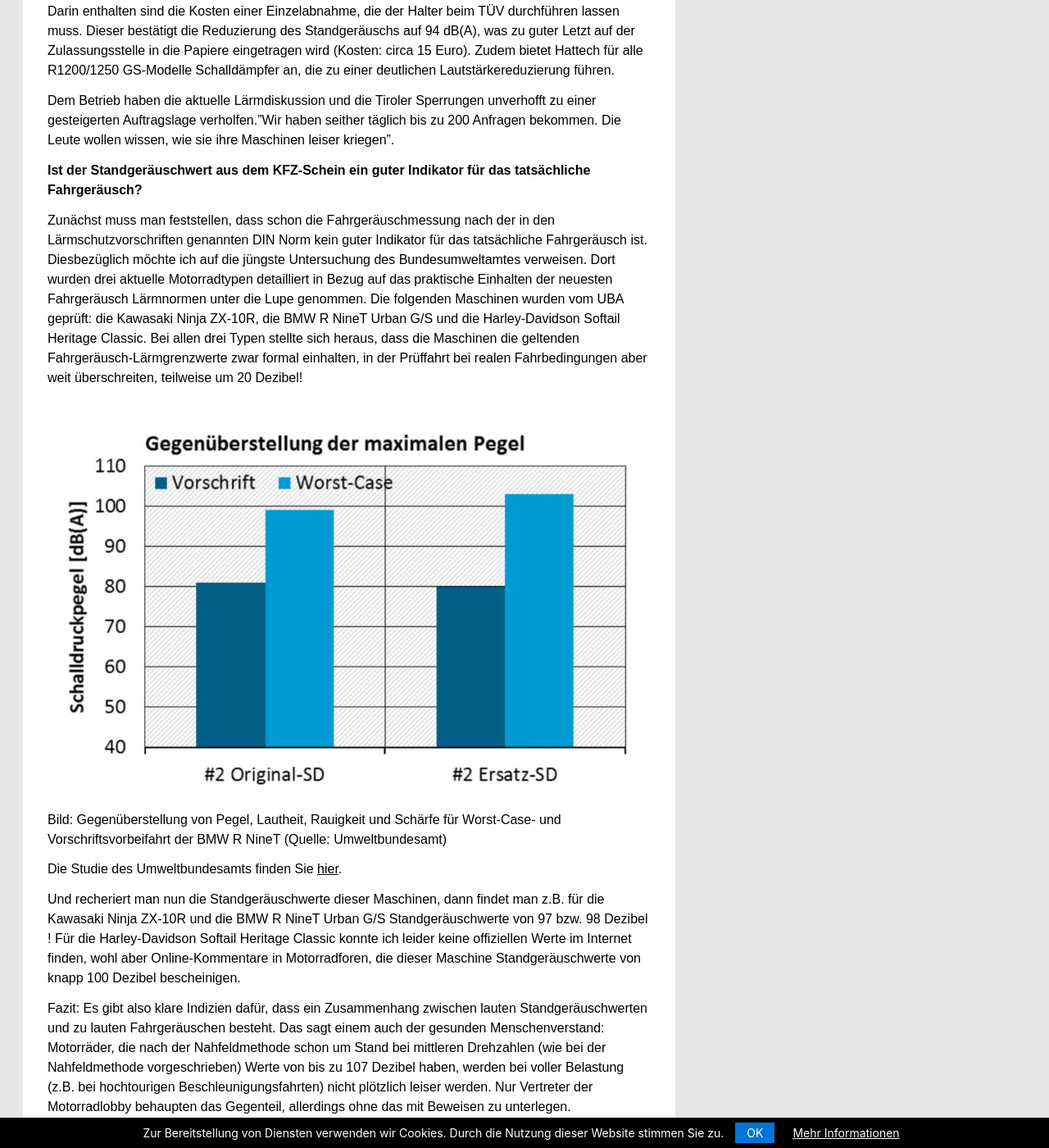
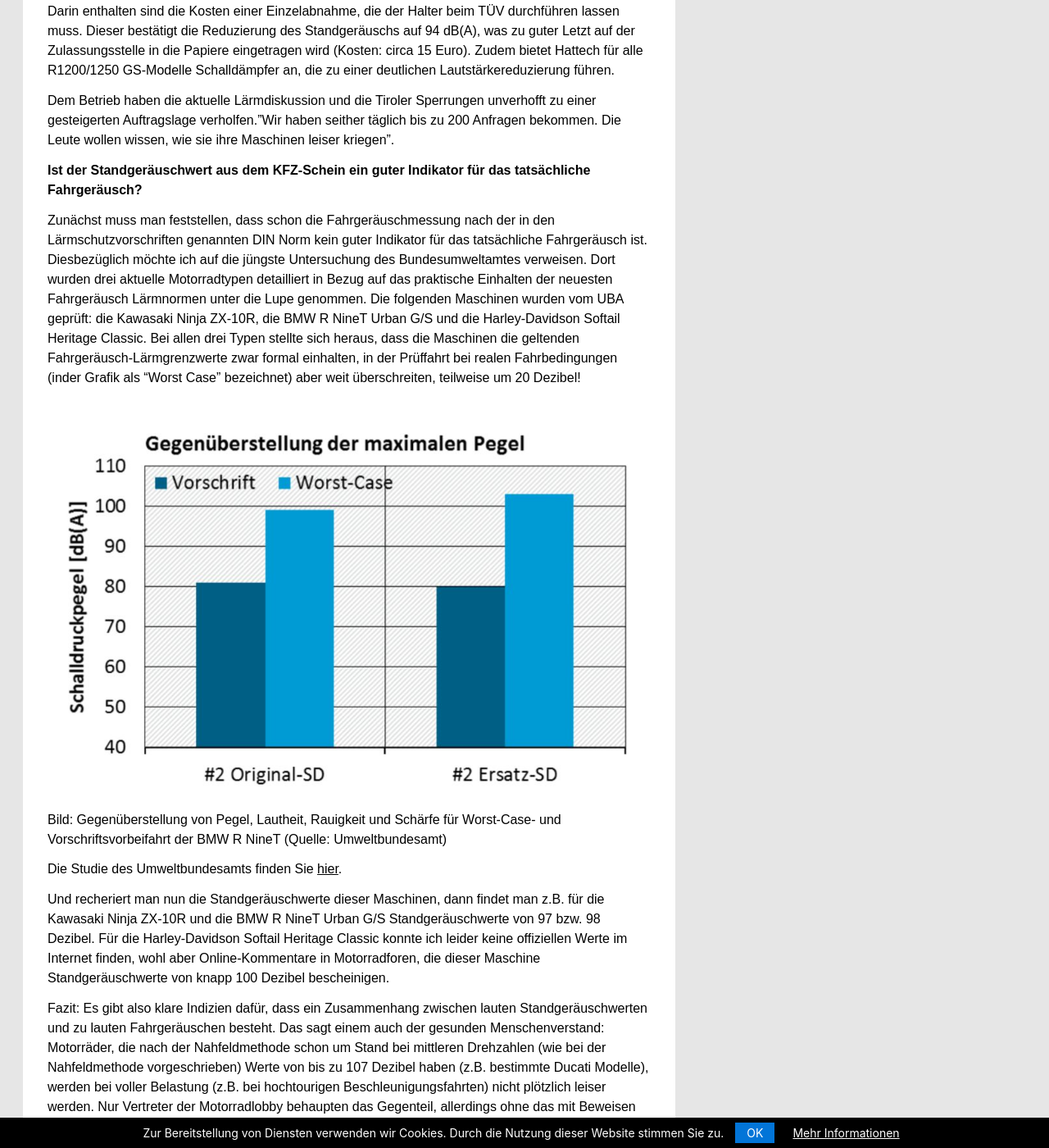
Before and after one commit to rettet-die-stille/rettet-die-stille.github.io, a Jekyll site: the page built from _posts/2020-08-03-was-gegen-motorradlaerm-helfen-wuerde-und-was-nicht.md, in a window 1280 px wide and 1400 px high, scrolled down 2697 px. Shown: the whole window at 82% size. Built offline with Jekyll 4.4.1, drawn with Linux system fonts in a browser that asks for light colours.

Commit message:
Update 2020-08-03-was-gegen-motorradlaerm-helfen-wuerde-und-was-nicht.md

```diff
--- a/_posts/2020-08-03-was-gegen-motorradlaerm-helfen-wuerde-und-was-nicht.md
+++ b/_posts/2020-08-03-was-gegen-motorradlaerm-helfen-wuerde-und-was-nicht.md
@@ -54,7 +54,7 @@ Dem Betrieb haben die aktuelle Lärmdiskussion und die Tiroler Sperrungen unverh
 
 **Ist der Standgeräuschwert aus dem KFZ-Schein ein guter Indikator für das tatsächliche Fahrgeräusch?**
 
-Zunächst muss man feststellen, dass schon die Fahrgeräuschmessung nach der in den Lärmschutzvorschriften genannten DIN Norm kein guter Indikator für das tatsächliche Fahrgeräusch ist. Diesbezüglich möchte ich auf die jüngste Untersuchung des Bundesumweltamtes verweisen. Dort wurden drei aktuelle Motorradtypen detailliert in Bezug auf das praktische Einhalten der neuesten Fahrgeräusch Lärmnormen unter die Lupe genommen. Die folgenden Maschinen wurden vom UBA geprüft: die Kawasaki Ninja ZX-10R, die BMW R NineT Urban G/S und die Harley-Davidson Softail Heritage Classic. Bei allen drei Typen stellte sich heraus, dass die Maschinen die geltenden Fahrgeräusch-Lärmgrenzwerte zwar formal einhalten, in der Prüffahrt bei realen Fahrbedingungen aber weit überschreiten, teilweise um 20 Dezibel!
+Zunächst muss man feststellen, dass schon die Fahrgeräuschmessung nach der in den Lärmschutzvorschriften genannten DIN Norm kein guter Indikator für das tatsächliche Fahrgeräusch ist. Diesbezüglich möchte ich auf die jüngste Untersuchung des Bundesumweltamtes verweisen. Dort wurden drei aktuelle Motorradtypen detailliert in Bezug auf das praktische Einhalten der neuesten Fahrgeräusch Lärmnormen unter die Lupe genommen. Die folgenden Maschinen wurden vom UBA geprüft: die Kawasaki Ninja ZX-10R, die BMW R NineT Urban G/S und die Harley-Davidson Softail Heritage Classic. Bei allen drei Typen stellte sich heraus, dass die Maschinen die geltenden Fahrgeräusch-Lärmgrenzwerte zwar formal einhalten, in der Prüffahrt bei realen Fahrbedingungen (inder Grafik als "Worst Case" bezeichnet) aber weit überschreiten, teilweise um 20 Dezibel!
 
 <br />
 
@@ -64,9 +64,9 @@ Bild: Gegenüberstellung von Pegel, Lautheit, Rauigkeit und Schärfe für Worst-
 
 Die Studie des Umweltbundesamts finden Sie <span style="text-decoration: underline;">[hier](https://www.umweltbundesamt.de/sites/default/files/medien/479/publikationen/texte_161-2020_ueberpruefung_der_geraeuschemissionen_von_motorraedern_im_realen_verkehr.pdf)</span>.
 
-Und recheriert man nun die Standgeräuschwerte dieser Maschinen, dann findet man z.B. für die Kawasaki Ninja ZX-10R und die BMW R NineT Urban G/S Standgeräuschwerte von 97 bzw. 98 Dezibel ! Für die Harley-Davidson Softail Heritage Classic konnte ich leider keine offiziellen Werte im Internet finden, wohl aber Online-Kommentare in Motorradforen, die dieser Maschine Standgeräuschwerte von knapp 100 Dezibel bescheinigen.
+Und recheriert man nun die Standgeräuschwerte dieser Maschinen, dann findet man z.B. für die Kawasaki Ninja ZX-10R und die BMW R NineT Urban G/S Standgeräuschwerte von 97 bzw. 98 Dezibel. Für die Harley-Davidson Softail Heritage Classic konnte ich leider keine offiziellen Werte im Internet finden, wohl aber Online-Kommentare in Motorradforen, die dieser Maschine Standgeräuschwerte von knapp 100 Dezibel bescheinigen.
 
-Fazit: Es gibt also klare Indizien dafür, dass ein Zusammenhang zwischen lauten Standgeräuschwerten und zu lauten Fahrgeräuschen besteht. Das sagt einem auch der gesunden Menschenverstand: Motorräder, die nach der Nahfeldmethode schon um Stand bei mittleren Drehzahlen (wie bei der Nahfeldmethode vorgeschrieben) Werte von bis zu 107 Dezibel haben, werden bei voller Belastung (z.B. bei hochtourigen Beschleunigungsfahrten) nicht plötzlich leiser werden. Nur Vertreter der Motorradlobby behaupten das Gegenteil, allerdings ohne das mit Beweisen zu unterlegen.
+Fazit: Es gibt also klare Indizien dafür, dass ein Zusammenhang zwischen lauten Standgeräuschwerten und zu lauten Fahrgeräuschen besteht. Das sagt einem auch der gesunden Menschenverstand: Motorräder, die nach der Nahfeldmethode schon um Stand bei mittleren Drehzahlen (wie bei der Nahfeldmethode vorgeschrieben) Werte von bis zu 107 Dezibel haben (z.B. bestimmte Ducati Modelle), werden bei voller Belastung (z.B. bei hochtourigen Beschleunigungsfahrten) nicht plötzlich leiser werden. Nur Vertreter der Motorradlobby behaupten das Gegenteil, allerdings ohne das mit Beweisen zu unterlegen.
 
 Zu guter Letzt: Die Motorsportexperten am Nürburgring setzen ebenfalls auf das Standgeräusch (Nahfeldmethode) als Indikator für den tatsächlichen Lärm beim Fahren. Am Nürburgring gilt eine <span style="text-decoration: underline;">[Fahrordnung](http://www.nuerburgring.de/fileadmin/AGB/2015/cNG-Fahrordnung-Touristenfahrten.pdf){:target="_blank"}</span> und da steht im Paragraph 6 (LÄRM / UMWELT) folgendes drin:
 
```
